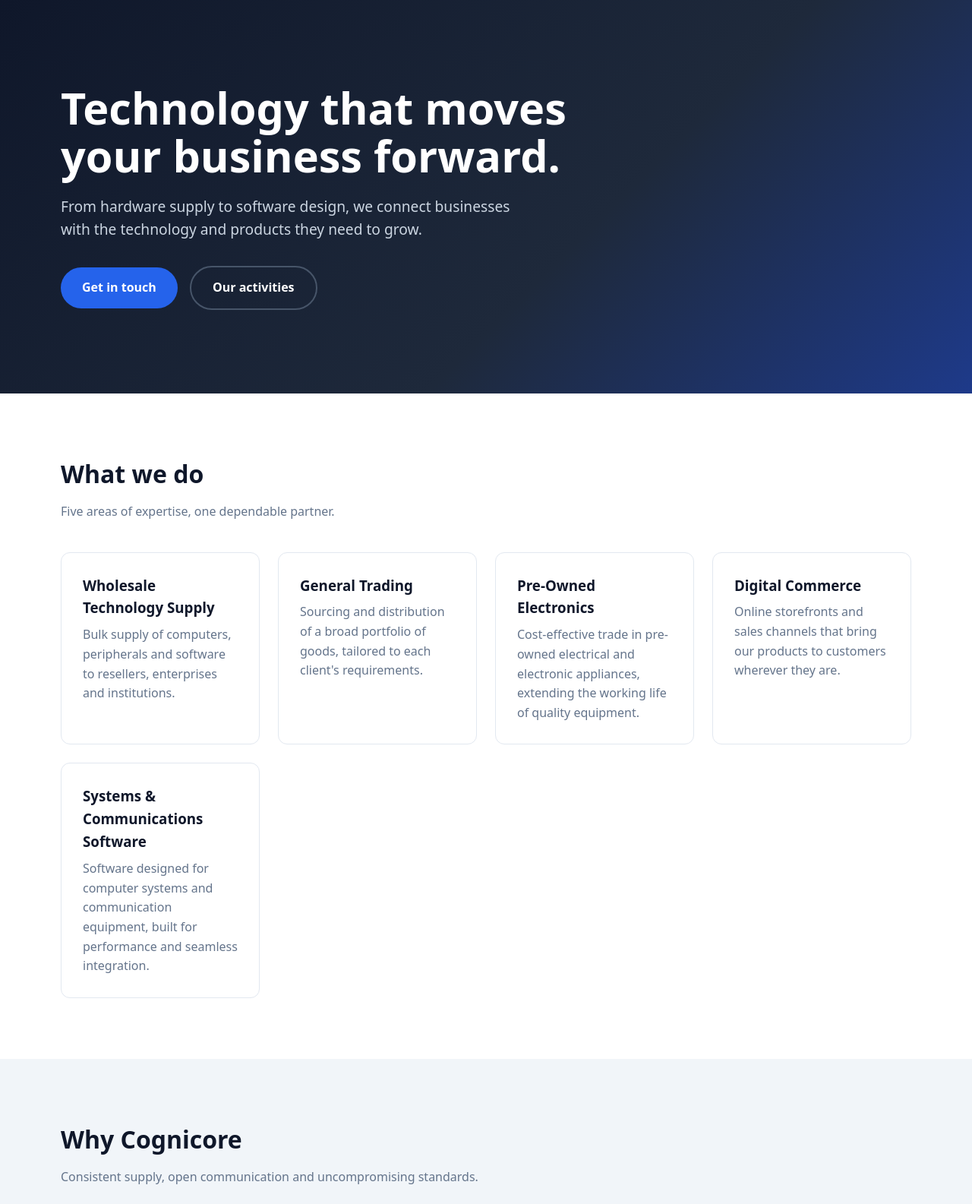
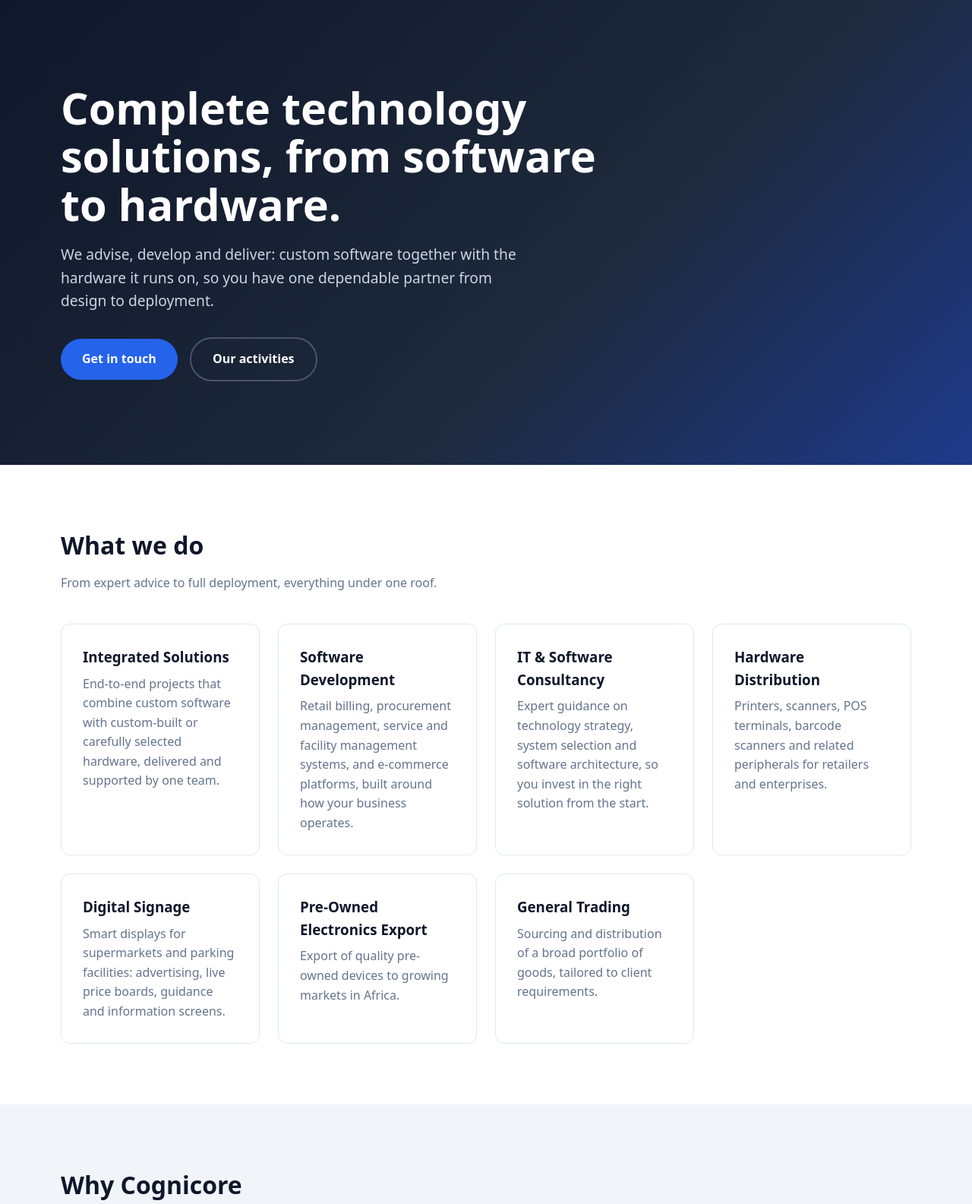
Before and after one commit to devwebandapk-cmyk/cognicore-company-website, a WordPress theme: template front-page.php in a window 1280 px wide. Shown: the part 64-1649 px from the top of the page at 76% size. Run offline with PHP 8.4 and a stand-in for WordPress, Linux system fonts and the light colour scheme; the site name, menu and one post (Sample post) are stand-ins, and other content is empty.

Commit message:
Reposition as integrated solution provider; add consultancy, signage, export
Co-Authored-By: Claude Sonnet 5.5 <noreply@anthropic.com>
Claude-Session: https://claude.ai/code/session_018XrfTfth5Xhmze9GydEUJd

```diff
--- a/front-page.php
+++ b/front-page.php
@@ -1,8 +1,8 @@
 <?php get_header(); ?>
 <section class="hero">
 	<div class="container">
-		<h1>Technology that moves your business forward.</h1>
-		<p>From hardware supply to software design, we connect businesses with the technology and products they need to grow.</p>
+		<h1>Complete technology solutions, from software to hardware.</h1>
+		<p>We advise, develop and deliver: custom software together with the hardware it runs on, so you have one dependable partner from design to deployment.</p>
 		<a class="btn" href="<?php echo esc_url( home_url( '/contact/' ) ); ?>">Get in touch</a>
 		<a class="btn btn-ghost" href="<?php echo esc_url( home_url( '/services/' ) ); ?>">Our activities</a>
 	</div>
@@ -11,7 +11,7 @@
 <section class="section">
 	<div class="container">
 		<h2>What we do</h2>
-		<p class="lead">Five areas of expertise, one dependable partner.</p>
+		<p class="lead">From expert advice to full deployment, everything under one roof.</p>
 		<div class="grid">
 			<?php foreach ( cognicore_activities() as $a ) : ?>
 				<div class="card"><h3><?php echo esc_html( $a[0] ); ?></h3><p><?php echo esc_html( $a[1] ); ?></p></div>
--- a/functions.php
+++ b/functions.php
@@ -19,11 +19,13 @@ function cognicore_address_lines() {
 /** Licensed business activities (edit here). */
 function cognicore_activities() {
 	return array(
-		array( 'Wholesale Technology Supply', 'Bulk supply of computers, peripherals and software to resellers, enterprises and institutions.' ),
-		array( 'General Trading', 'Sourcing and distribution of a broad portfolio of goods, tailored to each client\'s requirements.' ),
-		array( 'Pre-Owned Electronics', 'Cost-effective trade in pre-owned electrical and electronic appliances, extending the working life of quality equipment.' ),
-		array( 'Digital Commerce', 'Online storefronts and sales channels that bring our products to customers wherever they are.' ),
-		array( 'Systems & Communications Software', 'Software designed for computer systems and communication equipment, built for performance and seamless integration.' ),
+		array( 'Integrated Solutions', 'End-to-end projects that combine custom software with custom-built or carefully selected hardware, delivered and supported by one team.' ),
+		array( 'Software Development', 'Retail billing, procurement management, service and facility management systems, and e-commerce platforms, built around how your business operates.' ),
+		array( 'IT & Software Consultancy', 'Expert guidance on technology strategy, system selection and software architecture, so you invest in the right solution from the start.' ),
+		array( 'Hardware Distribution', 'Printers, scanners, POS terminals, barcode scanners and related peripherals for retailers and enterprises.' ),
+		array( 'Digital Signage', 'Smart displays for supermarkets and parking facilities: advertising, live price boards, guidance and information screens.' ),
+		array( 'Pre-Owned Electronics Export', 'Export of quality pre-owned devices to growing markets in Africa.' ),
+		array( 'General Trading', 'Sourcing and distribution of a broad portfolio of goods, tailored to client requirements.' ),
 	);
 }
 
--- a/page.php
+++ b/page.php
@@ -3,7 +3,7 @@
 <section class="page-header"><div class="container"><h1><?php the_title(); ?></h1></div></section>
 <section class="page-content"><div class="container">
 	<?php if ( is_page( 'services' ) ) : ?>
-		<p class="lead">From hardware supply to software design, here is how we can support your business.</p>
+		<p class="lead">Whether you need advice, custom software, hardware or a complete solution, here is how we can help.</p>
 	<?php else : the_content(); endif; ?>
 	<?php if ( is_page( 'services' ) ) : ?>
 		<div class="grid">
```
